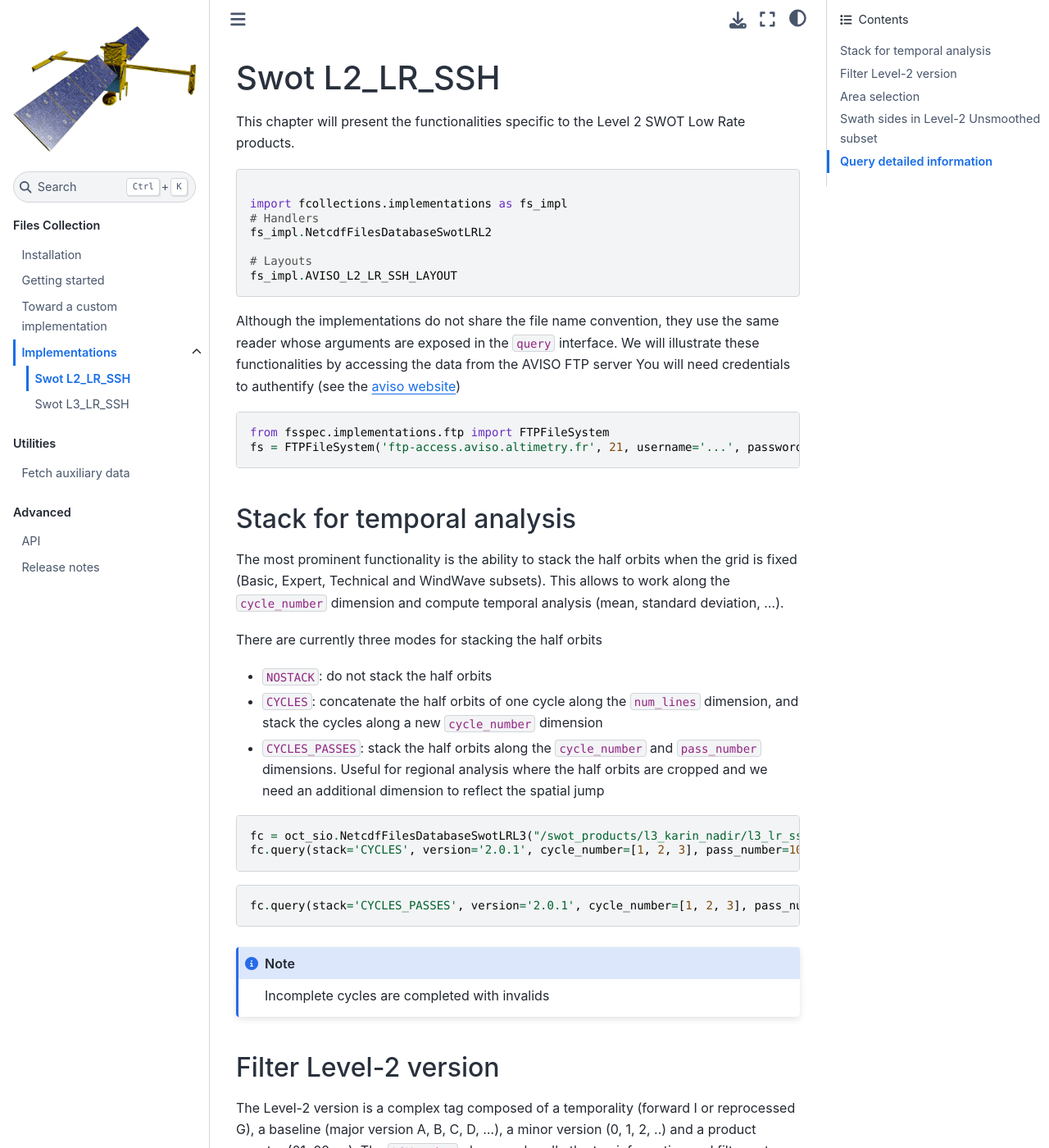
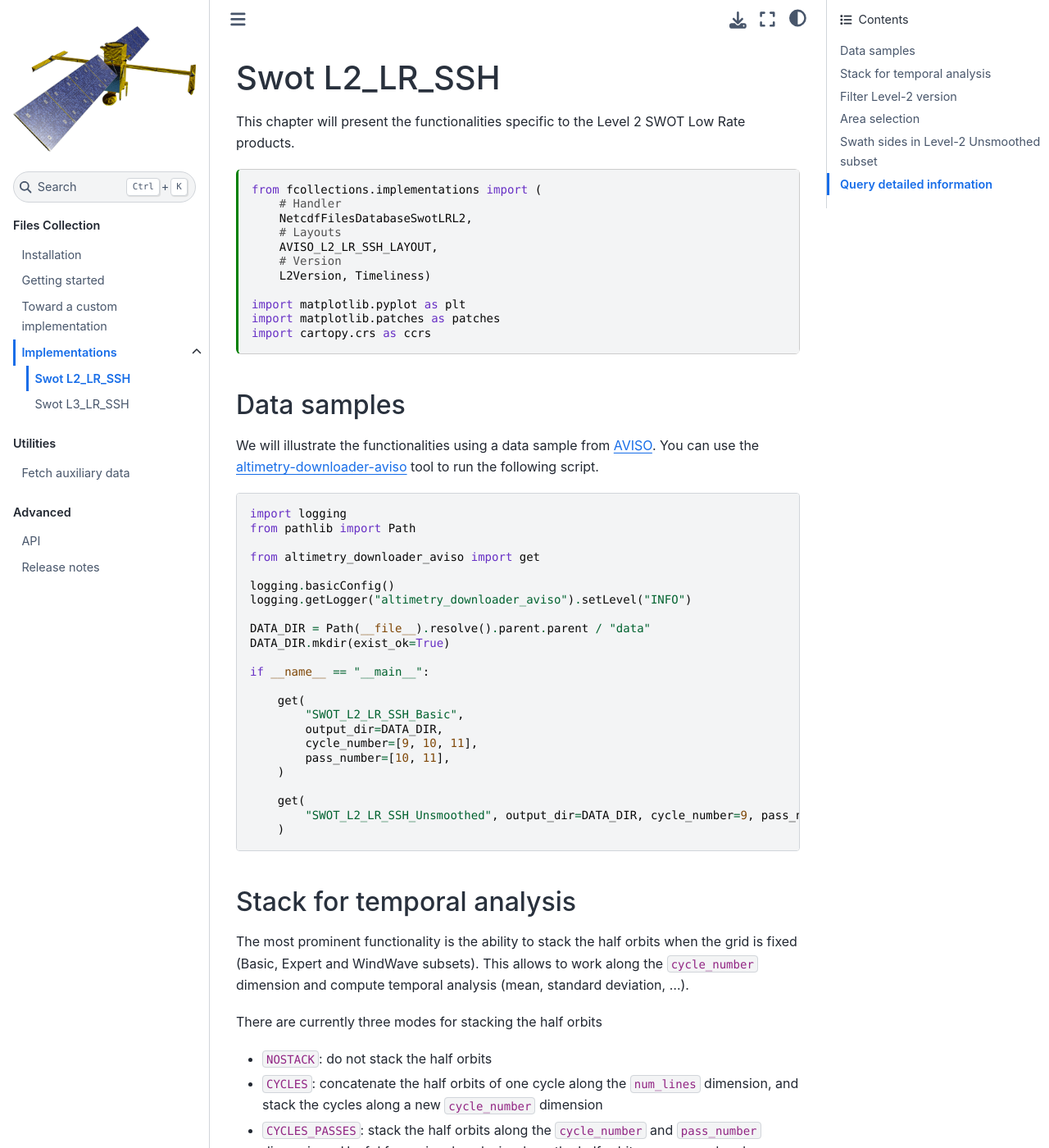
Before and after one commit to robin-cls/fcollections, a Sphinx documentation site: the page built from docs/implementations/l2_lr_ssh.md, in a window 1280 px wide and 1400 px high. Shown: the whole window at 82% size. Built offline with Sphinx 7.4.7 and the Sphinx Book theme 1.1.4, drawn with Linux system fonts in a browser that asks for light colours; some of the changed text lies outside the part shown.

Commit message:
executable L2_LR_SSH example

````diff
--- a/docs/implementations/l2_lr_ssh.md
+++ b/docs/implementations/l2_lr_ssh.md
@@ -1,33 +1,45 @@
+---
+kernelspec:
+  language: python
+  name: python3
+jupytext:
+  text_representation:
+    extension: .md
+    format_name: myst
+---
 # Swot L2_LR_SSH
 
 This chapter will present the functionalities specific to the Level 2 SWOT Low
 Rate products.
 
-```python
+```{code-cell}
+from fcollections.implementations import (
+    # Handler
+    NetcdfFilesDatabaseSwotLRL2,
+    # Layouts
+    AVISO_L2_LR_SSH_LAYOUT,
+    # Version
+    L2Version, Timeliness)
 
-import fcollections.implementations as fs_impl
-# Handlers
-fs_impl.NetcdfFilesDatabaseSwotLRL2
-
-# Layouts
-fs_impl.AVISO_L2_LR_SSH_LAYOUT
+import matplotlib.pyplot as plt
+import matplotlib.patches as patches
+import cartopy.crs as ccrs
 ```
 
-Although the implementations do not share the file name convention, they use the
-same reader whose arguments are exposed in the ``query`` interface. We will
-illustrate these functionalities by accessing the data from the AVISO FTP server
-You will need credentials to authentify (see the
-[aviso website](https://www.aviso.altimetry.fr/))
+## Data samples
 
-```python
-from fsspec.implementations.ftp import FTPFileSystem
-fs = FTPFileSystem('ftp-access.aviso.altimetry.fr', 21, username='...', password='...')
+We will illustrate the functionalities using a data sample from [AVISO](https://www.aviso.altimetry.fr/).
+You can use the [altimetry-downloader-aviso](https://robin-cls.github.io/aviso/api.html)
+tool to run the following script.
+
+```{literalinclude} scripts/pull_data_l2_lr_ssh.py
+:language: python
 ```
 
 ## Stack for temporal analysis
 
 The most prominent functionality is the ability to stack the half orbits when
-the grid is fixed (Basic, Expert, Technical and WindWave subsets). This allows
+the grid is fixed (Basic, Expert and WindWave subsets). This allows
 to work along the ``cycle_number`` dimension and compute temporal analysis
 (mean, standard deviation, ...).
 
@@ -40,13 +52,15 @@
   ``pass_number`` dimensions. Useful for regional analysis where the half orbits
   are cropped and we need an additional dimension to reflect the spatial jump
 
-```python
-fc = oct_sio.NetcdfFilesDatabaseSwotLRL3("/swot_products/l3_karin_nadir/l3_lr_ssh", fs=fs, layout=oct_sio.AVISO_L3_LR_SSH_LAYOUT)
-fc.query(stack='CYCLES', version='2.0.1', cycle_number=[1, 2, 3], pass_number=10, subset=oct_sio.ProductSubset.Basic)
+```{code-cell}
+fc = NetcdfFilesDatabaseSwotLRL2("data")
+ds = fc.query(stack='CYCLES', cycle_number=[9, 10, 11], pass_number=10, subset='Basic')
+ds.ssha_karin_2.data
 ```
 
-```python
-fc.query(stack='CYCLES_PASSES', version='2.0.1', cycle_number=[1, 2, 3], pass_number=[10, 11], subset=oct_sio.ProductSubset.Basic)
+```{code-cell}
+ds = fc.query(stack='CYCLES_PASSES', cycle_number=[9, 10, 11], pass_number=[10, 11], subset='Basic')
+ds.ssha_karin_2.data
 ```
 
 ```{note}
@@ -57,26 +71,27 @@
 
 The Level-2 version is a complex tag composed of a temporality (forward I or
 reprocessed G), a baseline (major version A, B, C, D, ...), a minor version
-(0, 1, 2, ..) and a product counter (01, 02, ...). The ``L2Version`` class can
-handle the tag information and filter out non-desired versions. It can be
-partially initialized in order to control the granularity of the filter.
+(0, 1, 2, ..) and a product counter (01, 02, ...). The
+{class}`fcollections.implementations.L2Version` class can handle the tag
+information and filter out non-desired versions. It can be partially initialized
+in order to control the granularity of the filter.
 
-```python
-fc = oct_sio.NetcdfFilesDatabaseSwotLRL2('/swot_products/l2_karin/l2_lr_ssh', fs=fs, layout=oct_sio.AVISO_L2_LR_SSH_LAYOUT)
-version = oct_sio.L2Version(temporality=oct_sio.Timeliness.I)
+```{code-cell}
+version = L2Version(temporality=Timeliness.I)
 version
 ```
 
-```python
-fc.list_files(cycle_number=10, pass_number=10, version=version, subset='Unsmoothed')
+```{code-cell}
+fc.list_files(cycle_number=10, pass_number=10, version=version)
 ```
 
-```python
-version = oct_sio.L2Version(baseline='C')
+```{code-cell}
+version = L2Version(baseline='C')
+version
 ```
 
-```python
-fc.list_files(cycle_number=10, pass_number=slice(10, 12), version=version, subset='Unsmoothed')
+```{code-cell}
+fc.list_files(cycle_number=9, pass_number=10, version=version)
 ```
 
 ## Area selection
@@ -91,13 +106,12 @@
 
 To list files corresponding to half orbits crossing the bounding box:
 
-```python
-fc = oct_sio.NetcdfFilesDatabaseSwotLRL3("/swot_products/l3_karin_nadir/l3_lr_ssh", fs=fs, layout=oct_sio.AVISO_L3_LR_SSH_LAYOUT)
+```{code-cell}
+bbox = -126, 32, -120, 40
 fc.list_files(
-    version='2.0.1',
-    subset="Basic",
-    cycle_number=[29],
-    bbox = (-16, 36, -10, 44))
+    version='PIC?',
+    subset='Basic',
+    bbox=bbox)
 ```
 
 To query a subset of Swot LR L3 data crossing the bounding box:
@@ -106,18 +120,33 @@
 Lines of the swath crossing the bounding box will be entirely selected.
 ```
 
-```python
+```{code-cell}
+bbox = -126, 32, -120, 40
+ds_area = fc.query(subset="Basic", version='P?C?', cycle_number=9, pass_number=11, bbox=bbox)
 
-fc = oct_sio.NetcdfFilesDatabaseSwotLRL3("/swot_products/l3_karin_nadir/l3_lr_ssh", fs=fs, layout=oct_sio.AVISO_L3_LR_SSH_LAYOUT)
-ds = fc.query(
-    version='2.0.1',
-    subset="Basic",
-    cycle_number=[29],
-    pass_number=[516],
-    bbox = (-16, 36, -10, 44))
-```
+# Figure
+localbox_cartopy = bbox[0] - 1, bbox[2] + 1, bbox[1] - 1, bbox[3] + 1
+fig, ax = plt.subplots(figsize=(8, 8), subplot_kw=dict(projection=ccrs.PlateCarree()))
+ax.set_extent(localbox_cartopy)
 
-```{image} query_bbox.png
+plot_kwargs = dict(
+    x="longitude",
+    y="latitude",
+    cmap="Spectral_r",
+    vmin=-1.5,
+    vmax=1.5,
+    cbar_kwargs={"shrink": 0.3},)
+
+# SWOT KaRIn SLA plots
+ds_area.ssha_karin_2.plot.pcolormesh(ax=ax, **plot_kwargs)
+ax.set_title("SLA KaRIn (uncalibrated) and selection box (in red)")
+ax.coastlines()
+ax.gridlines(draw_labels=['left', 'bottom'])
+
+
+# Add the patch to the Axes
+rect = patches.Rectangle((bbox[0], bbox[1]), bbox[2] - bbox[0], bbox[3] - bbox[1], linewidth=1.5, edgecolor='r', facecolor='none')
+ax.add_patch(rect)
 ```
 
 ## Swath sides in Level-2 Unsmoothed subset
@@ -127,18 +156,28 @@
 illustrates how the ``left_swath`` and ``right_swath`` parameters can be used to
 retrieve one or the other side.
 
-```python
-fc = oct_sio.NetcdfFilesDatabaseSwotLRL2('/swot_products/l2_karin/l2_lr_ssh', fs=fs, layout=oct_sio.AVISO_L2_LR_SSH_LAYOUT)
-ds_left = fc.query(subset='Unsmoothed', level='L2', cycle_number=525, pass_number=20, left_swath=True, right_swath=False).compute().isel(num_lines=slice(10000, 15000, 3))
-ds_left
-```
+```{code-cell}
+ds_left = fc.query(subset='Unsmoothed', cycle_number=9, pass_number=10, left_swath=True, right_swath=False,
+                  selected_variables=['longitude', 'latitude', 'sig0_karin_2']).compute()
+ds_right = fc.query(subset='Unsmoothed', cycle_number=9, pass_number=10, left_swath=False, right_swath=True,
+                  selected_variables=['longitude', 'latitude', 'sig0_karin_2']).compute()
 
-```python
-ds_right = fc.query(subset='Unsmoothed', level='L2', cycle_number=525, pass_number=20, left_swath=False, right_swath=True).compute().isel(num_lines=slice(10000, 15000, 3))
-ds_right
-```
 
-```{image} unsmoothed_sides.png
+fig, (ax1, ax2) = plt.subplots(1, 2, figsize=(8, 4))
+
+plot_kwargs = dict(
+    cmap="Greys_r",
+    cbar_kwargs={"shrink": 0.3},
+    vmin=5, vmax=60)
+
+# SWOT KaRIn SLA plots
+s = slice(45000, 50000, 3)
+ds_left.isel(num_lines=s).sig0_karin_2.plot.imshow(ax=ax1, **plot_kwargs)
+ds_right.isel(num_lines=s).sig0_karin_2.plot.imshow(ax=ax2, **plot_kwargs)
+
+ax1.set_title("Sigma0 KaRIn Left Swath")
+ax2.set_title("Sigma0 KaRIn Right Swath")
+fig.tight_layout()
 ```
 
 ```{note}
--- /dev/null
+++ b/docs/implementations/scripts/pull_data_l2_lr_ssh.py
@@ -0,0 +1,23 @@
+import logging
+from pathlib import Path
+
+from altimetry_downloader_aviso import get
+
+logging.basicConfig()
+logging.getLogger("altimetry_downloader_aviso").setLevel("INFO")
+
+DATA_DIR = Path(__file__).resolve().parent.parent / "data"
+DATA_DIR.mkdir(exist_ok=True)
+
+if __name__ == "__main__":
+
+    get(
+        "SWOT_L2_LR_SSH_Basic",
+        output_dir=DATA_DIR,
+        cycle_number=[9, 10, 11],
+        pass_number=[10, 11],
+    )
+
+    get(
+        "SWOT_L2_LR_SSH_Unsmoothed", output_dir=DATA_DIR, cycle_number=9, pass_number=10
+    )
````
Also changed, not shown: docs/implementations/query_bbox.png (deleted), docs/implementations/unsmoothed_sides.png (deleted).
